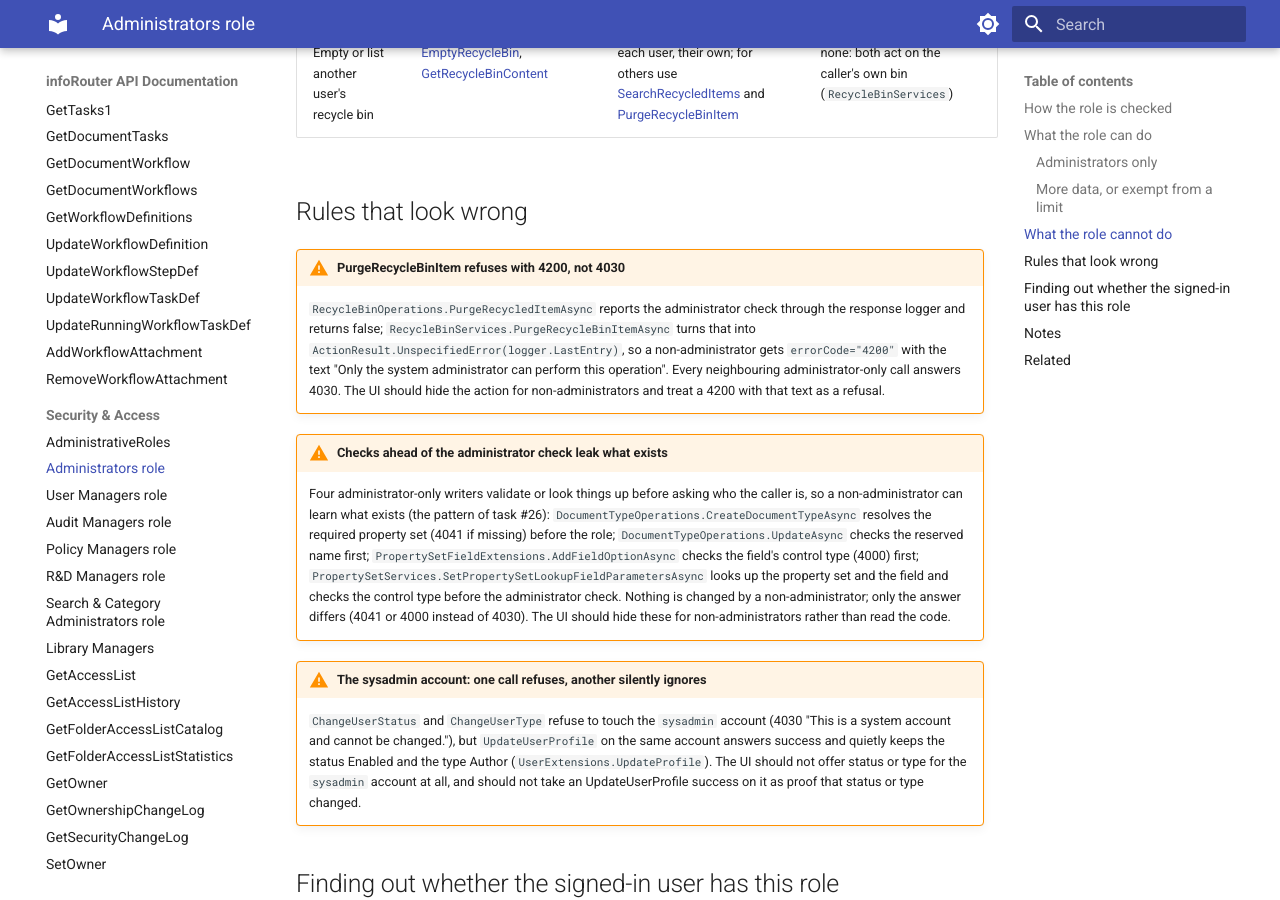
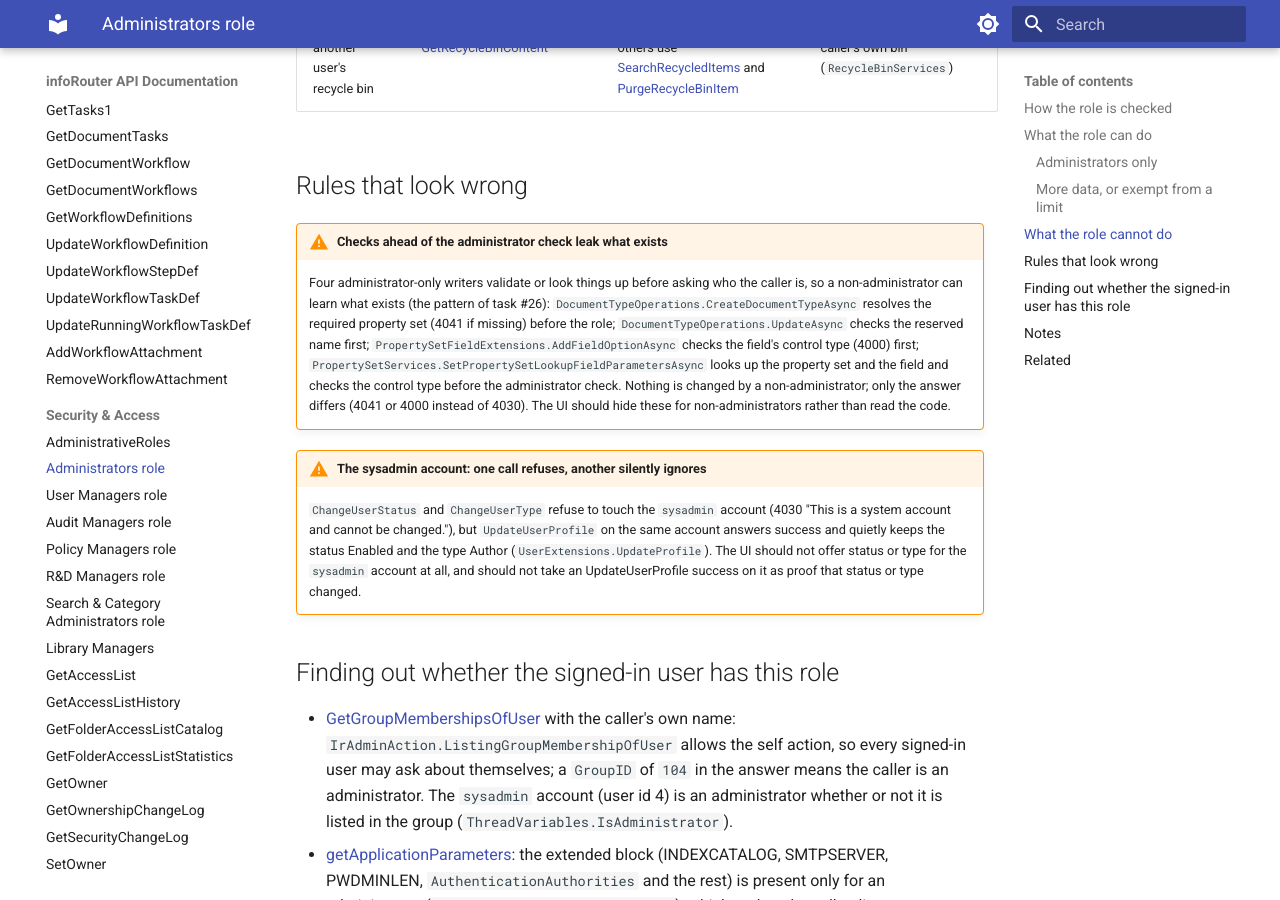
Before and after one commit to inforouter/apidocs, an MkDocs documentation site: the page built from docs/AdministratorsRole.md, in a window 1280 px wide and 900 px high, scrolled down 9878 px. Built offline with MkDocs 1.6.1 and Material for MkDocs 9.7.7, drawn with Linux system fonts in a browser that asks for light colours; some of the changed text lies outside the part shown.

Commit message:
PurgeRecycleBinItem: a non-administrator is refused with 4030
The 4200 warning on the Administrators page is gone with the fix; the
API page lists the 4030 and says the refusal comes before the lookup.

Co-Authored-By: Claude Fable 5.1 <noreply@anthropic.com>

```diff
--- a/docs/AdministratorsRole.md
+++ b/docs/AdministratorsRole.md
@@ -9,7 +9,7 @@ Group id `104`, stored as `[Administrators]` (created by `setup/PatchLibrary/Wor
 **Where it is checked.** Four places decide, and administrators pass all four:
 
 1. The role matrix, `IRSecurity.AccessAllowedforAdminFunctionsAsync`: its first line returns success for an administrator, before the "administrator's account" guard, before `IsAllowed` (self, role groups, library managers) and before the task-redirection special case. So an administrator passes every `IrAdminAction`, including the two for which the matrix adds no role at all: `FlushApplicationCache` and `UpdateGroupMembers` on a role group.
-2. Direct `IsAdministrator()` checks in IRNET and WebServices (the operations in the first table below). A refusal is `errorCode="4030"` with, in most places, "Only the system administrator can perform this operation" (`Messages.OnlySystemAdministratorCanPerformOperation`); UpdateApplicationLicense, RemoveAllSubscriptions and RestoreRecycleBinItem answer "Access denied." (`Messages.AccessDenied`), and PurgeRecycleBinItem answers 4200 (see "Rules that look wrong").
+2. Direct `IsAdministrator()` checks in IRNET and WebServices (the operations in the first table below). A refusal is `errorCode="4030"` with, in most places, "Only the system administrator can perform this operation" (`Messages.OnlySystemAdministratorCanPerformOperation`); UpdateApplicationLicense, RemoveAllSubscriptions and RestoreRecycleBinItem answer "Access denied." (`Messages.AccessDenied`).
 3. The Search & Category Administrators check, `UserOperations.HasAdministrativeRoleAsync` (used only by `IRNET/SearchPages.cs`): the `sysadmin` account passes, and the membership test is on the role group **or** group 104.
 4. The library-management and workflow-management checks, `SecurityFunctions.CheckDomainManagementAsync` and `CheckWorkflowManagementAsync` (`IRNET/ModuleSecurityFunctions.cs`): both return success for an administrator before looking at library managers or workflow supervisors.
 
@@ -82,9 +82,6 @@ Everything every other role page lists, plus the following. In the first table n
 
 ## Rules that look wrong
 
-!!! warning "PurgeRecycleBinItem refuses with 4200, not 4030"
-    `RecycleBinOperations.PurgeRecycledItemAsync` reports the administrator check through the response logger and returns false; `RecycleBinServices.PurgeRecycleBinItemAsync` turns that into `ActionResult.UnspecifiedError(logger.LastEntry)`, so a non-administrator gets `errorCode="4200"` with the text "Only the system administrator can perform this operation". Every neighbouring administrator-only call answers 4030. The UI should hide the action for non-administrators and treat a 4200 with that text as a refusal.
-
 !!! warning "Checks ahead of the administrator check leak what exists"
     Four administrator-only writers validate or look things up before asking who the caller is, so a non-administrator can learn what exists (the pattern of task #26): `DocumentTypeOperations.CreateDocumentTypeAsync` resolves the required property set (4041 if missing) before the role; `DocumentTypeOperations.UpdateAsync` checks the reserved name first; `PropertySetFieldExtensions.AddFieldOptionAsync` checks the field's control type (4000) first; `PropertySetServices.SetPropertySetLookupFieldParametersAsync` looks up the property set and the field and checks the control type before the administrator check. Nothing is changed by a non-administrator; only the answer differs (4041 or 4000 instead of 4030). The UI should hide these for non-administrators rather than read the code.
 
```
Also changed, not shown: docs/AdministrativeRoles.md (+1 -2 lines), docs/PurgeRecycleBinItem.md (+2 -1 lines).
